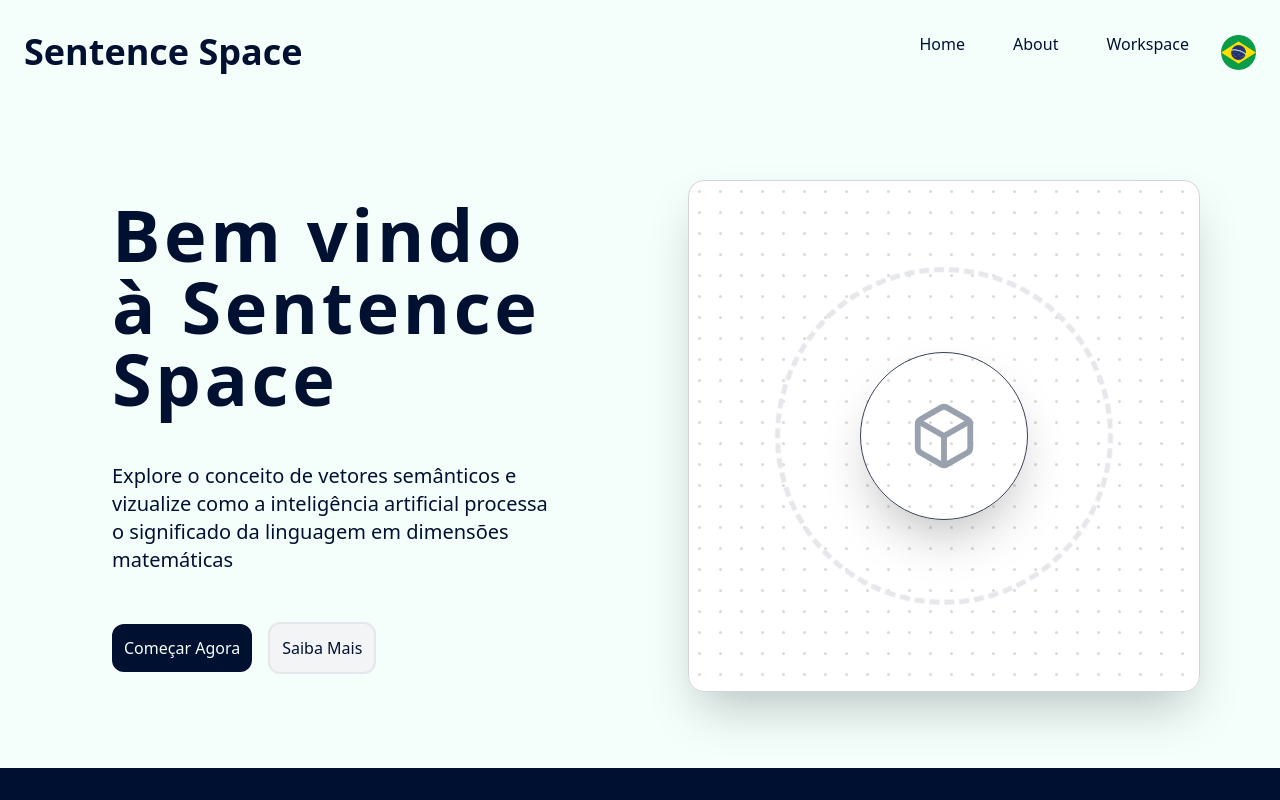
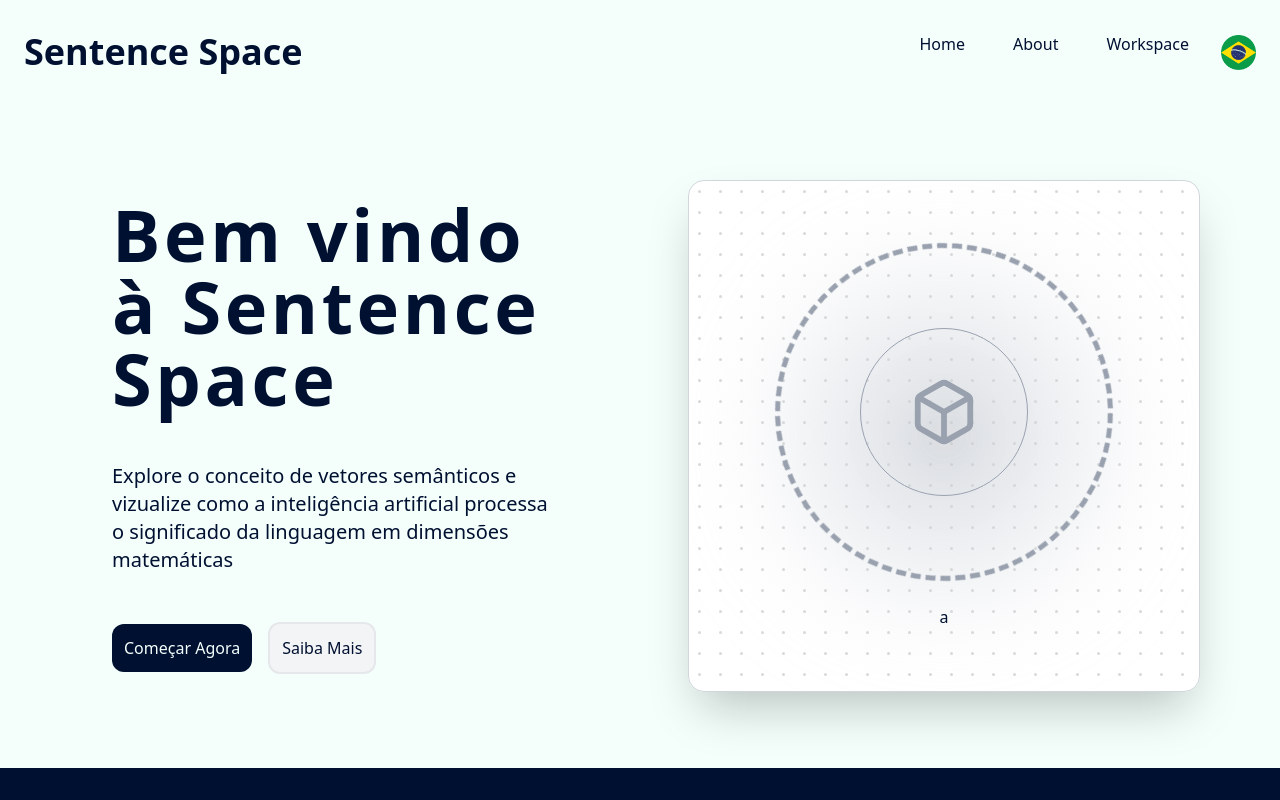
Before and after one commit to LucMazarJR/visual_embedding, a Next.js app in the folder front/: page / in a window 1280 px wide. Built offline with nearby package versions, Linux system fonts and the light colour scheme.

Commit message:
style:  adjust blur and colors in hero graph

```diff
--- a/front/app/page.tsx
+++ b/front/app/page.tsx
@@ -19,9 +19,15 @@ export default function Home() {
         </div>
       </div>
       <div className="flex flex-col items-center justify-center">
-        <div className="bg-[url('/frame1.svg')] bg-repeat flex items-center justify-center w-lg h-128 border border-gray-300 rounded-2xl shadow-2xl">
-          <div className="border-5 w-fit h-fit rounded-full border-dashed border-gray-200 animate-spin [animation-duration:10s]">
-            <Box className="w-42 h-42 m-20 animate-spin [animation-duration:10s] [animation-direction:reverse] border border-gray-700 rounded-full p-12 shadow-2xl" color="#99a1af"/>
+        <div className="relative isolate flex flex-col gap-6 h-128 w-lg items-center justify-center overflow-hidden rounded-2xl border border-gray-300 bg-[url('/frame1.svg')] bg-repeat shadow-2xl">
+          <div className="pointer-events-none absolute inset-0 flex items-center justify-center">
+            <div className="h-72 w-72 rounded-full bg-gray-300/60 blur-3xl" />
+          </div>
+          <div className="relative z-10 h-fit w-fit animate-spin rounded-full border-5 border-dashed border-gray-400 [animation-duration:40s]">
+            <Box className="h-42 w-42 m-20 animate-spin rounded-full border border-gray-400 p-12 drop-shadow-2xl [animation-direction:reverse] [animation-duration:40s]" color="#99a1af" />
+          </div>
+          <div className="z-10">
+            a
           </div>
         </div>
       </div>
```
